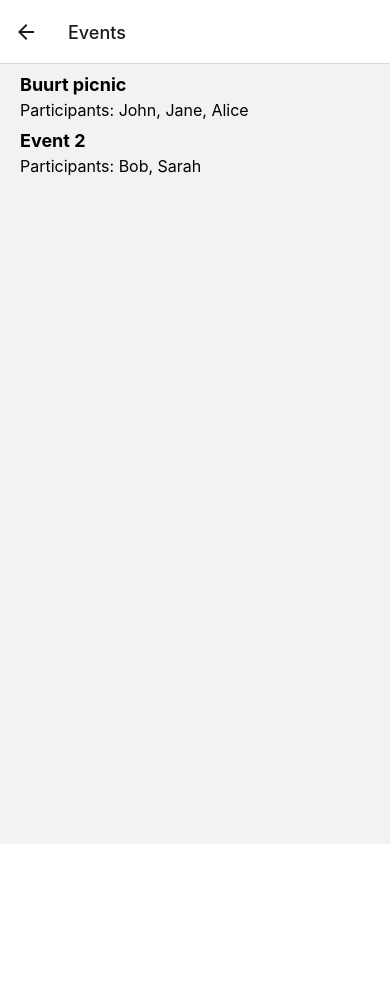
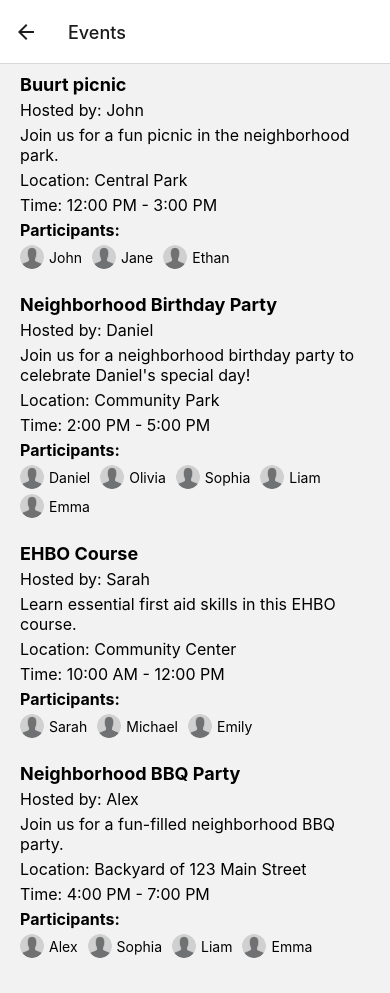
Before and after one commit to Dancingkoalaa/BlazeBusters, a React Native app: screen /Events in a window 390 px wide. Before the commit the page ends 844 px from the top, so only its background shows below. Built offline with nearby package versions, Linux system fonts and the light colour scheme.

Commit message:
Event screen is done

```diff
--- a/screens/EventScreen.js
+++ b/screens/EventScreen.js
@@ -1,24 +1,67 @@
 import React from 'react';
-import { StyleSheet, Text, View } from 'react-native';
+import { StyleSheet, Text, View, Image, ScrollView } from 'react-native';
 
-export default function EventsScreen() {
+export default function EventsScreen({ limit }) {
   const events = [
-    { id: 1, title: 'Buurt picnic', participants: ['John', 'Jane', 'Alice'] },
-    { id: 2, title: 'Event 2', participants: ['Bob', 'Sarah'] },
-    // Add more events
-  ];
+    {
+      id: 1,
+      title: 'Buurt picnic',
+      host: 'John',
+      description: 'Join us for a fun picnic in the neighborhood park.',
+      participants: ['John', 'Jane', 'Ethan'],
+      time: '12:00 PM - 3:00 PM',
+      location: 'Central Park',
+    },
+    {
+      id: 2,
+      title: 'Neighborhood Birthday Party',
+      host: 'Daniel',
+      description: 'Join us for a neighborhood birthday party to celebrate Daniel\'s special day!',
+      participants: ['Daniel', 'Olivia', 'Sophia', 'Liam', 'Emma'],
+      time: '2:00 PM - 5:00 PM',
+      location: 'Community Park',
+    },
+    {
+      id: 3,
+      title: 'EHBO Course',
+      host: 'Sarah',
+      description: 'Learn essential first aid skills in this EHBO course.',
+      participants: ['Sarah', 'Michael', 'Emily'],
+      time: '10:00 AM - 12:00 PM',
+      location: 'Community Center',
+    },
+    {
+      id: 4,
+      title: 'Neighborhood BBQ Party',
+      host: 'Alex',
+      description: 'Join us for a fun-filled neighborhood BBQ party.',
+      participants: ['Alex', 'Sophia', 'Liam', 'Emma'],
+      time: '4:00 PM - 7:00 PM',
+      location: 'Backyard of 123 Main Street',
+    },
+  ].slice(0, limit);
 
   return (
-    <View style={styles.container}>
+    <ScrollView style={styles.container}>
       {events.map((event) => (
         <View key={event.id} style={styles.eventContainer}>
           <Text style={styles.eventTitle}>{event.title}</Text>
-          <Text style={styles.eventParticipants}>
-            Participants: {event.participants.join(', ')}
-          </Text>
+          <Text style={styles.eventHost}>Hosted by: {event.host}</Text>
+          <Text style={styles.eventDescription}>{event.description}</Text>
+          <Text style={styles.eventLocation}>Location: {event.location}</Text>
+          <Text style={styles.eventTime}>Time: {event.time}</Text>
+          <Text style={styles.eventParticipantsTitle}>Participants:</Text>
+          <View style={styles.participantsContainer}>
+            {event.participants.map((participant, index) => (
+              <View key={index} style={styles.participantContainer}>
+                <Image source={require('../images/person.png')} style={styles.participantImage} />
+                <Text style={styles.participantName}>{participant}</Text>
+              </View>
+            ))}
+          </View>
         </View>
       ))}
-    </View>
+    </ScrollView>
   );
 }
 
@@ -29,14 +72,52 @@ const styles = StyleSheet.create({
     paddingVertical: 10,
   },
   eventContainer: {
-    marginBottom: 10,
+    marginBottom: 20,
   },
   eventTitle: {
     fontSize: 18,
     fontWeight: 'bold',
     marginBottom: 5,
   },
-  eventParticipants: {
+  eventHost: {
     fontSize: 16,
+    marginBottom: 5,
+  },
+  eventDescription: {
+    fontSize: 16,
+    marginBottom: 5,
+  },
+  eventLocation: {
+    fontSize: 16,
+    marginBottom: 5,
+  },
+  eventTime: {
+    fontSize: 16,
+    marginBottom: 5,
+  },
+  eventParticipantsTitle: {
+    fontSize: 16,
+    fontWeight: 'bold',
+    marginBottom: 5,
+  },
+  participantsContainer: {
+    flexDirection: 'row',
+    flexWrap: 'wrap',
+    alignItems: 'center',
+  },
+  participantContainer: {
+    flexDirection: 'row',
+    alignItems: 'center',
+    marginRight: 10,
+    marginBottom: 5,
+  },
+  participantImage: {
+    width: 24,
+    height: 24,
+    borderRadius: 12,
+    marginRight: 5,
+  },
+  participantName: {
+    fontSize: 14,
   },
 });
--- a/screens/HomeScreen.js
+++ b/screens/HomeScreen.js
@@ -40,12 +40,13 @@ export default function HomeScreen() {
           <Text style={styles.notificationText}>John has sent you a request</Text>
         </View>
         <View style={styles.eventsContainer}>
-        <Text style={styles.newsTitle}>Latest events</Text>
-          <EventsScreen />
+          <Text style={styles.newsTitle}>Latest events</Text>
+          <EventsScreen limit={2} />
           <TouchableOpacity style={styles.eventsButton} onPress={goToEvents}>
             <Text style={styles.eventsButtonText}>View all events</Text>
           </TouchableOpacity>
         </View>
+
       </ScrollView>
       <View style={styles.buttonContainer}>
         <TouchableOpacity style={styles.button} onPress={goToQuickMessage}>
```
